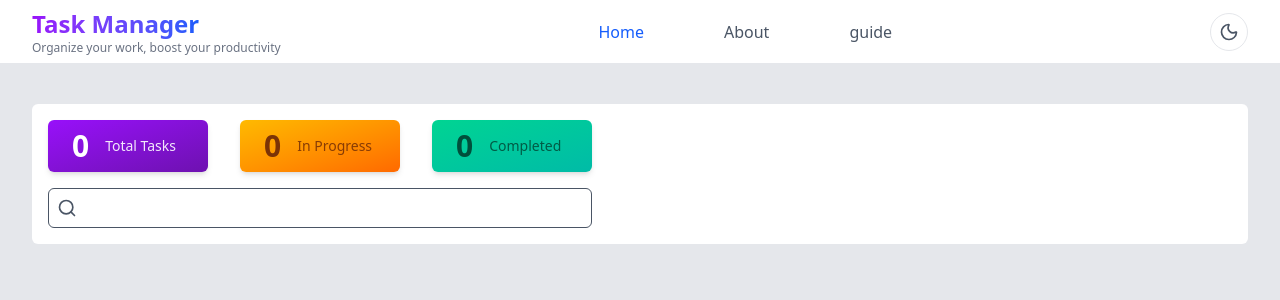
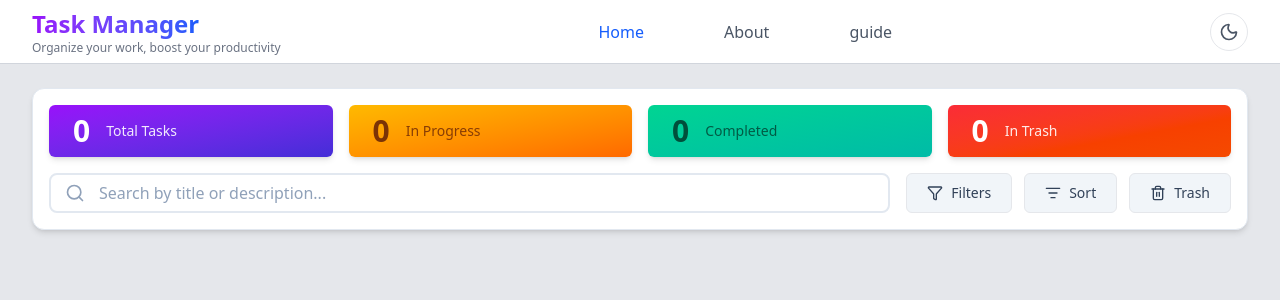
Before and after one commit to vishalmpadhiyar/simple-task-manager, a React (Vite) app: page / in a window 1280 px wide. Shown: the top 300 px of the page. Built offline with nearby package versions, Linux system fonts and the light colour scheme.

Commit message:
update task state ui

```diff
--- /dev/null
+++ b/src/components/Button.tsx
@@ -0,0 +1,20 @@
+import type { ReactNode } from "react";
+
+interface ButtonProps extends React.ButtonHTMLAttributes<HTMLButtonElement> {
+  children: ReactNode;
+}
+
+export default function Button({
+  children,
+  className = "",
+  ...props
+}: ButtonProps) {
+  return (
+    <button
+      className={`p-2 border border-gray-200 hover:bg-gray-200 rounded-md cursor-pointer ${className}`}
+      {...props}
+    >
+      {children}
+    </button>
+  );
+}
--- a/src/components/Navbar.tsx
+++ b/src/components/Navbar.tsx
@@ -29,7 +29,12 @@ export default function Navbar() {
               route === link.route ? "text-blue-600" : "hover:text-purple-600"
             }
           >
-            <a href={link.route}>{link.label}</a>
+            <a
+              href={link.route}
+              className={`focus-visible:outline-none ${route !== link.route ? "focus-visible:text-purple-600" : ""}`}
+            >
+              {link.label}
+            </a>
           </li>
         ))}
       </ul>
--- a/src/components/layouts/Header.tsx
+++ b/src/components/layouts/Header.tsx
@@ -2,15 +2,16 @@ import { Moon, Sun } from "lucide-react";
 import useTheme from "../../hooks/useTheme";
 import Navbar from "../Navbar";
 import { ROUTE, THEME } from "../../lib/const";
+import Button from "../Button";
 
 export default function Header() {
   const { theme, toggleTheme } = useTheme();
 
   return (
     <header className="sticky top-0 z-50">
-      <div className="max-h-16 border-b border-gray-200 bg-white text-black dark:bg-slate-900 dark:border-gray-600 dark:text-white">
+      <div className="max-h-16 border-b border-gray-300 bg-white text-black dark:bg-slate-900 dark:border-gray-600 dark:text-white">
         <div className="max-w-7xl mx-auto py-2 px-4 md:px-6 lg:px-8 flex items-center justify-between">
-          <a href={ROUTE.HOME}>
+          <a href={ROUTE.HOME} className="focus-visible:outline-none">
             <span className="text-2xl font-bold bg-linear-to-r from-purple-600 to-blue-600 bg-clip-text text-transparent">
               Task Manager
             </span>
@@ -18,17 +19,19 @@ export default function Header() {
               Organize your work, boost your productivity
             </p>
           </a>
-          <Navbar />
-          <button
+          <div className="max-md:hidden">
+            <Navbar />
+          </div>
+          <Button
             onClick={toggleTheme}
-            className="p-2 cursor-pointer rounded-full border border-gray-200 hover:bg-gray-200 dark:border-white dark:hover:bg-linear-to-r from-purple-600 to-blue-600"
+            className="rounded-full! dark:border-none dark:hover:bg-linear-to-r from-purple-600 to-blue-600 dark:focus-visible:outline-none dark:focus-visible:bg-linear-to-r"
           >
             {theme === THEME.DARK ? (
               <Sun className="w-5 h-5 text-gray-600 dark:text-white" />
             ) : (
               <Moon className="w-5 h-5 text-gray-600 dark:text-white" />
             )}
-          </button>
+          </Button>
         </div>
       </div>
     </header>
--- /dev/null
+++ b/src/components/tasks/TaskComponent.tsx
@@ -0,0 +1,55 @@
+import { useCallback, useState } from "react";
+import type { Task } from "../../lib/types";
+import { History, Pencil, Trash2, X } from "lucide-react";
+import useTask from "../../hooks/useTask";
+import Button from "../Button";
+
+interface TaskComponentProps {
+  task: Task;
+}
+
+export default function TaskComponent({ task }: TaskComponentProps) {
+  const [isEdit, setIsEdit] = useState(false);
+  const [selectedTask, setSelectedTask] = useState(task);
+  const { updateTaskById, getItemById } = useTask();
+
+  const toggleEdit = useCallback(() => {
+    setIsEdit((prev) => !prev);
+  }, []);
+
+  const toggleTrash = useCallback(() => {
+    updateTaskById(task.id, "inTrash", !selectedTask.inTrash);
+    setSelectedTask({ ...selectedTask, inTrash: !selectedTask.inTrash });
+  }, [getItemById, updateTaskById]);
+
+  return (
+    <div className="p-4 max-w-md bg-white border border-gray-200 rounded-md shadow-md">
+      <div className="flex gap-2 justify-end">
+        <Button className="rounded-full!" onClick={toggleEdit}>
+          {isEdit ? (
+            <X className="size-4 text-gray-700" />
+          ) : (
+            <Pencil className="size-4 text-gray-700" />
+          )}
+        </Button>
+        <Button className="rounded-full!" onClick={toggleTrash}>
+          {selectedTask.inTrash ? (
+            <History className="size-4 text-red-500" />
+          ) : (
+            <Trash2 className="size-4 text-red-500" />
+          )}
+        </Button>
+      </div>
+      {isEdit ? (
+        <input
+          type="text"
+          className="h-8 border border-gray-200 focus-visible:outline-none px-2 py-1 rounded-md"
+          onChange={() => {}}
+        />
+      ) : (
+        <p className="h-8">{task.title}</p>
+      )}
+      <p className="min-h-5">{task.description}</p>
+    </div>
+  );
+}
--- /dev/null
+++ b/src/components/tasks/TaskRoot.tsx
@@ -0,0 +1,15 @@
+import useTask from "../../hooks/useTask";
+import TaskComponent from "./TaskComponent";
+
+export default function TaskRoot() {
+  const { filteredTasks } = useTask();
+  return (
+    <div>
+      <div className="grid grid-cols-1 md:grid-cols-2 lg:grid-cols-3 gap-8 lg:gap-20">
+        {filteredTasks.map((task) => (
+          <TaskComponent key={task.id} task={task} />
+        ))}
+      </div>
+    </div>
+  );
+}
--- a/src/hooks/useTask.ts
+++ b/src/hooks/useTask.ts
@@ -4,10 +4,30 @@ import { getStorageTasks } from "../services/storage";
 
 export default function useTask() {
   const [tasks, setTasks] = useState<Task[]>([]);
+  const [searchText, setSearchText] = useState<string>("");
+  const [isTrash, setIsTrash] = useState<boolean>(false);
 
   useEffect(() => {
     setTasks(getStorageTasks());
   }, []);
+
+  const updateTaskById = useCallback(
+    (id: string, field: keyof Task, value: string | boolean) => {
+      setTasks((prev) =>
+        prev.map((task) =>
+          task.id === id ? { ...task, [field]: value } : task,
+        ),
+      );
+    },
+    [setTasks],
+  );
+
+  const getItemById = useCallback(
+    (id: string) => {
+      return tasks.find((task) => task.id === id);
+    },
+    [tasks],
+  );
 
   const getSubItemsById = useCallback(
     (parentId: string): Task[] => {
@@ -19,11 +39,7 @@ export default function useTask() {
   const isCompletedTask = useCallback(
     (task: Task): boolean => {
       const subItems = getSubItemsById(task.id);
-
-      if (subItems.length === 0) {
-        return task.completed === true;
-      }
-
+      if (!subItems.length) return task.completed === true;
       return subItems.every((sub) => sub.completed === true);
     },
     [getSubItemsById],
@@ -32,11 +48,7 @@ export default function useTask() {
   const isInProgressTask = useCallback(
     (task: Task): boolean => {
       const subItems = getSubItemsById(task.id);
-
-      if (subItems.length === 0) {
-        return task.completed === false;
-      }
-
+      if (subItems.length === 0) return task.completed === false;
       return !subItems.every((sub) => sub.completed === true);
     },
     [getSubItemsById],
@@ -44,27 +56,48 @@ export default function useTask() {
 
   const totalTasks = useMemo(() => tasks.length, [tasks]);
 
+  const inProgressTasks = useMemo(
+    () => tasks.filter(isInProgressTask).length,
+    [tasks, isInProgressTask],
+  );
+
   const completedTasks = useMemo(
     () => tasks.filter(isCompletedTask).length,
     [tasks, isCompletedTask],
   );
 
-  const inProgressTasks = useMemo(
-    () => tasks.filter(isInProgressTask).length,
-    [tasks, isInProgressTask],
-  );
+  const trashedTasks = useMemo(() => {
+    return tasks.filter((task) => task.inTrash).length;
+  }, [tasks]);
 
-  const filteredTasks = useMemo(
-    () => tasks.filter((task) => !task.parentId),
-    [tasks],
-  );
+  const filteredTasks = useMemo(() => {
+    return isTrash
+      ? tasks.filter(
+          (task) =>
+            task.inTrash &&
+            (task.title.includes(searchText) ||
+              task.description.includes(searchText)),
+        )
+      : tasks.filter(
+          (task) =>
+            !task.inTrash &&
+            (task.title.includes(searchText) ||
+              task.description.includes(searchText)),
+        );
+  }, [tasks, searchText, isTrash]);
 
   return {
+    searchText,
     totalTasks,
     filteredTasks,
     completedTasks,
     inProgressTasks,
+    trashedTasks,
     isCompletedTask,
     isInProgressTask,
+    setIsTrash,
+    setSearchText,
+    getItemById,
+    updateTaskById,
   };
 }
--- a/src/pages/HomePage.tsx
+++ b/src/pages/HomePage.tsx
@@ -1,21 +1,30 @@
-import { Search } from "lucide-react";
+import { Search, Filter, Trash2, ListFilter } from "lucide-react";
 import Chip from "../components/Chip";
 import Layout from "../components/layouts/Layout";
 import Section from "../components/layouts/Section";
 import useTask from "../hooks/useTask";
+import TaskRoot from "../components/tasks/TaskRoot";
+import Button from "../components/Button";
 
 export default function HomePage() {
-  const { totalTasks, completedTasks, inProgressTasks } = useTask();
+  const {
+    totalTasks,
+    completedTasks,
+    inProgressTasks,
+    trashedTasks,
+    searchText,
+    setSearchText,
+  } = useTask();
 
   return (
     <Layout>
-      <Section className="py-10">
-        <div className="bg-white dark:bg-white p-4 rounded-md space-y-4">
-          <div className="flex gap-8">
+      <Section className="py-6">
+        <div className="bg-white dark:bg-slate-800 rounded-xl shadow-md border border-slate-200 dark:border-slate-700 p-4">
+          <div className="grid grid-cols-1 sm:grid-cols-2 md:grid-cols-4 gap-4 mb-4">
             <Chip
               label="Total Tasks"
               value={totalTasks}
-              className="from-purple-600 to-purple-800 text-white"
+              className="from-purple-600 to-indigo-700 text-white"
             />
             <Chip
               label="In Progress"
@@ -27,19 +36,45 @@ export default function HomePage() {
               value={completedTasks}
               className="from-emerald-400 to-teal-500 text-emerald-900"
             />
+            <Chip
+              label="In Trash"
+              value={trashedTasks}
+              className="from-red-500 to-orange-600 text-white"
+            />
           </div>
-          <div className="flex gap-16">
-            <div className="relative flex items-center border border-gray-600 rounded-md p-2 min-w-136">
-              <Search className="size-5 absolute text-gray-600" />
+
+          <div className="flex flex-col lg:flex-row gap-4">
+            <div className="flex-1 relative">
+              <Search className="absolute left-4 top-1/2 -translate-y-1/2 w-5 h-5 text-slate-400" />
               <input
                 type="text"
-                className="pl-8 bg-transparent w-full h-full focus-visible:outline-none"
+                className="w-full pl-12 pr-2 py-2 border-2 border-slate-200 dark:border-slate-600 bg-white dark:bg-slate-700 text-slate-900 dark:text-slate-100 placeholder:text-slate-400 rounded-lg focus:outline-none focus:border-purple-500 hover:border-slate-300 dark:hover:border-slate-500 max-h-10"
+                placeholder="Search by title or description..."
+                value={searchText}
+                onChange={(event) => setSearchText(event.target.value)}
               />
             </div>
-            {/* filters */}
-            <div className="flex-1"></div>
+
+            <div className="flex justify-end gap-3">
+              <Button className="flex items-center gap-2 px-5 py-3 dark:border-gray-600 bg-slate-100 dark:bg-slate-700 text-slate-700 dark:text-slate-300 font-medium text-sm rounded-lg hover:bg-slate-200 dark:hover:bg-slate-600 max-h-10">
+                <Filter className="w-4 h-4" />
+                <span className="hidden sm:inline">Filters</span>
+              </Button>
+              <Button className="flex items-center gap-2 px-5 py-3 dark:border-gray-600 bg-slate-100 dark:bg-slate-700 text-slate-700 dark:text-slate-300 font-medium text-sm rounded-lg hover:bg-slate-200 dark:hover:bg-slate-600 max-h-10">
+                <ListFilter className="w-4 h-4" />
+                <span className="hidden sm:inline">Sort</span>
+              </Button>
+              <Button className="flex items-center gap-2 px-5 py-3 dark:border-gray-600 bg-slate-100 dark:bg-slate-700 text-slate-700 dark:text-slate-300 font-medium text-sm rounded-lg hover:bg-slate-200 dark:hover:bg-slate-600 max-h-10">
+                <Trash2 className="w-4 h-4" />
+                <span className="hidden sm:inline">Trash</span>
+              </Button>
+            </div>
           </div>
         </div>
+      </Section>
+
+      <Section>
+        <TaskRoot />
       </Section>
     </Layout>
   );
```
